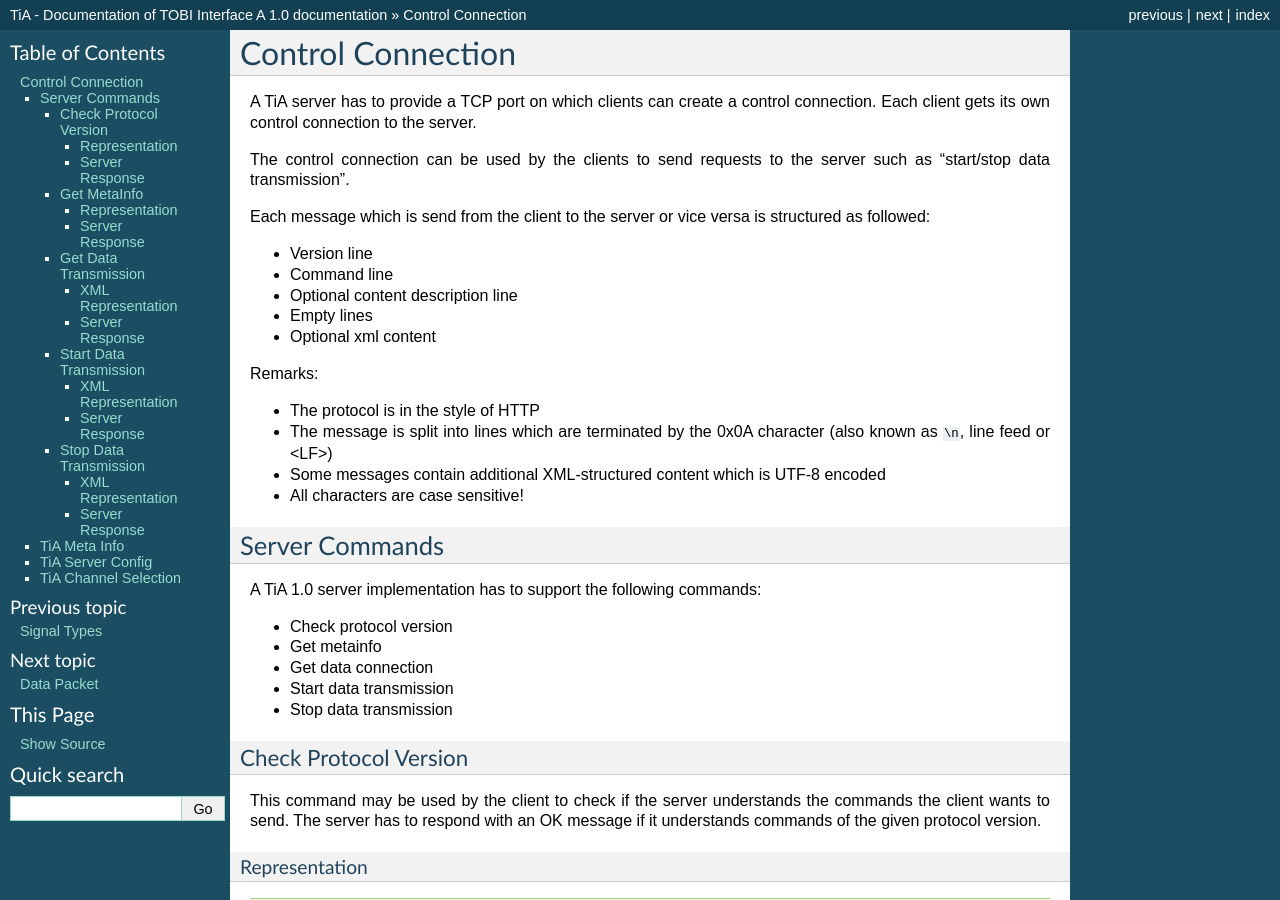
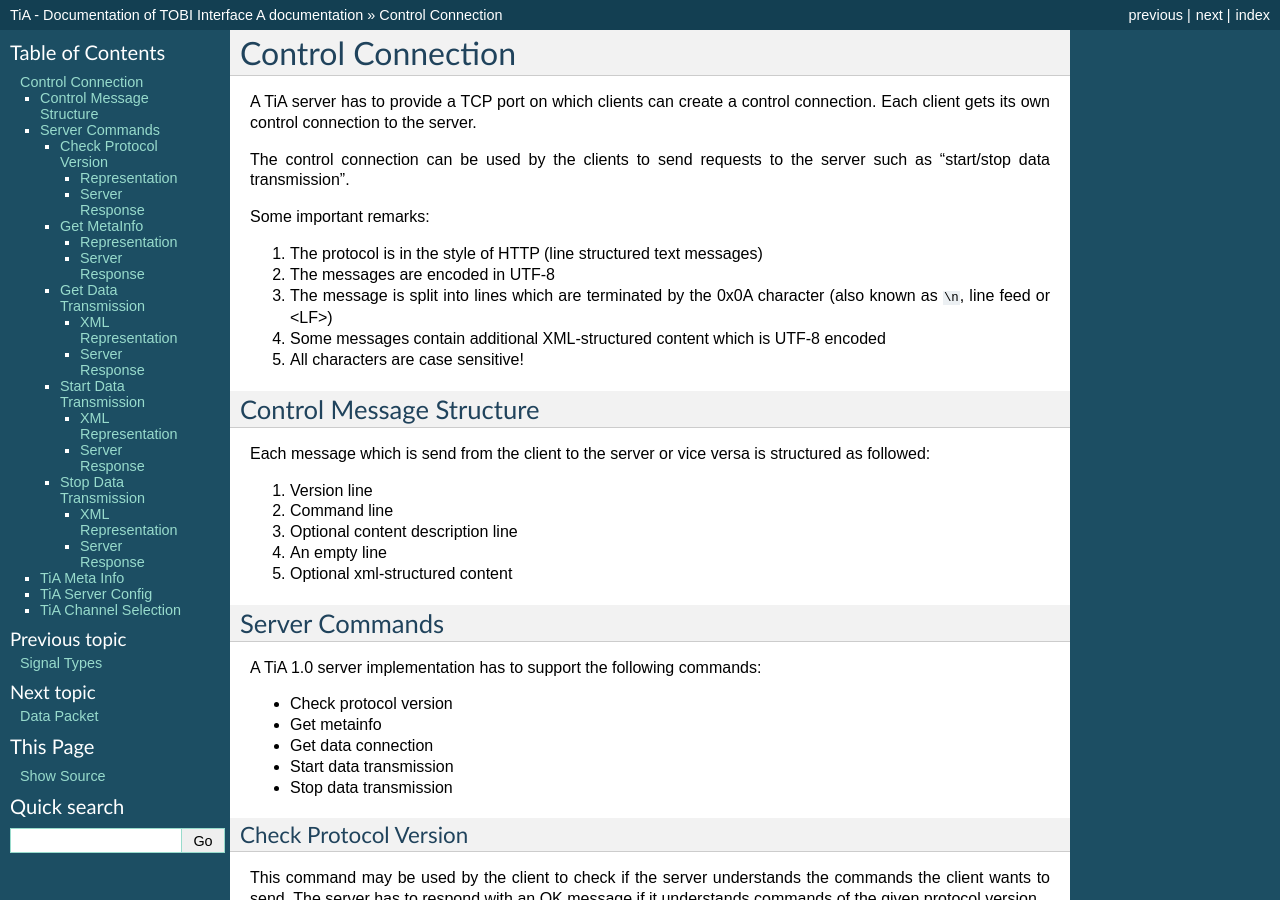
Before and after one commit to tools4BCI/TiA, a Sphinx documentation site: the page built from doc/tia/source/control_connection.rst, in a window 1280 px wide and 900 px high. Built offline with Sphinx 7.4.7, drawn with Linux system fonts in a browser that asks for light colours; some of the changed text lies outside the part shown.

Commit message:
further TiA doc

```diff
--- a/doc/tia/source/conf.py
+++ b/doc/tia/source/conf.py
@@ -50,7 +50,7 @@ copyright = u'2011, Christoph Eibel'
 # The short X.Y version.
 version = '1.0'
 # The full version, including alpha/beta/rc tags.
-release = '1.0'
+# release = '1.0'
 
 # The language for content autogenerated by Sphinx. Refer to documentation
 # for a list of supported languages.
@@ -188,7 +188,7 @@ latex_documents = [
 
 # For "manual" documents, if this is true, then toplevel headings are parts,
 # not chapters.
-#latex_use_parts = False
+# latex_use_parts = False
 
 # If true, show page references after internal links.
 #latex_show_pagerefs = False
--- a/doc/tia/source/control_connection.rst
+++ b/doc/tia/source/control_connection.rst
@@ -7,21 +7,27 @@ Each client gets its own control connection to the server.
 The control connection can be used by the clients to send requests to the server such as
 "start/stop data transmission".
 
+Some important remarks:
+
+1. The protocol is in the style of HTTP (line structured text messages)
+2. The messages are encoded in UTF-8
+3. The message is split into lines which are terminated by the 0x0A character (also known as ``\n``, line feed or <LF>)
+4. Some messages contain additional XML-structured content which is UTF-8 encoded
+5. All characters are case sensitive!
+
+
+Control Message Structure
+-------------------------
+
 Each message which is send from the client to the server or vice versa is structured as followed:
 
-* Version line
-* Command line
-* Optional content description line
-* Empty lines
-* Optional xml content
+1. Version line
+2. Command line
+3. Optional content description line
+4. An empty line
+5. Optional xml-structured content
 
 
-Remarks:
-
-* The protocol is in the style of HTTP
-* The message is split into lines which are terminated by the 0x0A character (also known as ``\n``, line feed or <LF>)
-* Some messages contain additional XML-structured content which is UTF-8 encoded
-* All characters are case sensitive!
 
 
 Server Commands
--- a/doc/tia/source/index.rst
+++ b/doc/tia/source/index.rst
@@ -6,10 +6,8 @@
 TiA - Documentation of TOBI Interface A Version
 ===============================================
 
-Contents:
-
 .. toctree::
-   :maxdepth: 3
+   :maxdepth: 4
 
    introduction
    signal_types
```
